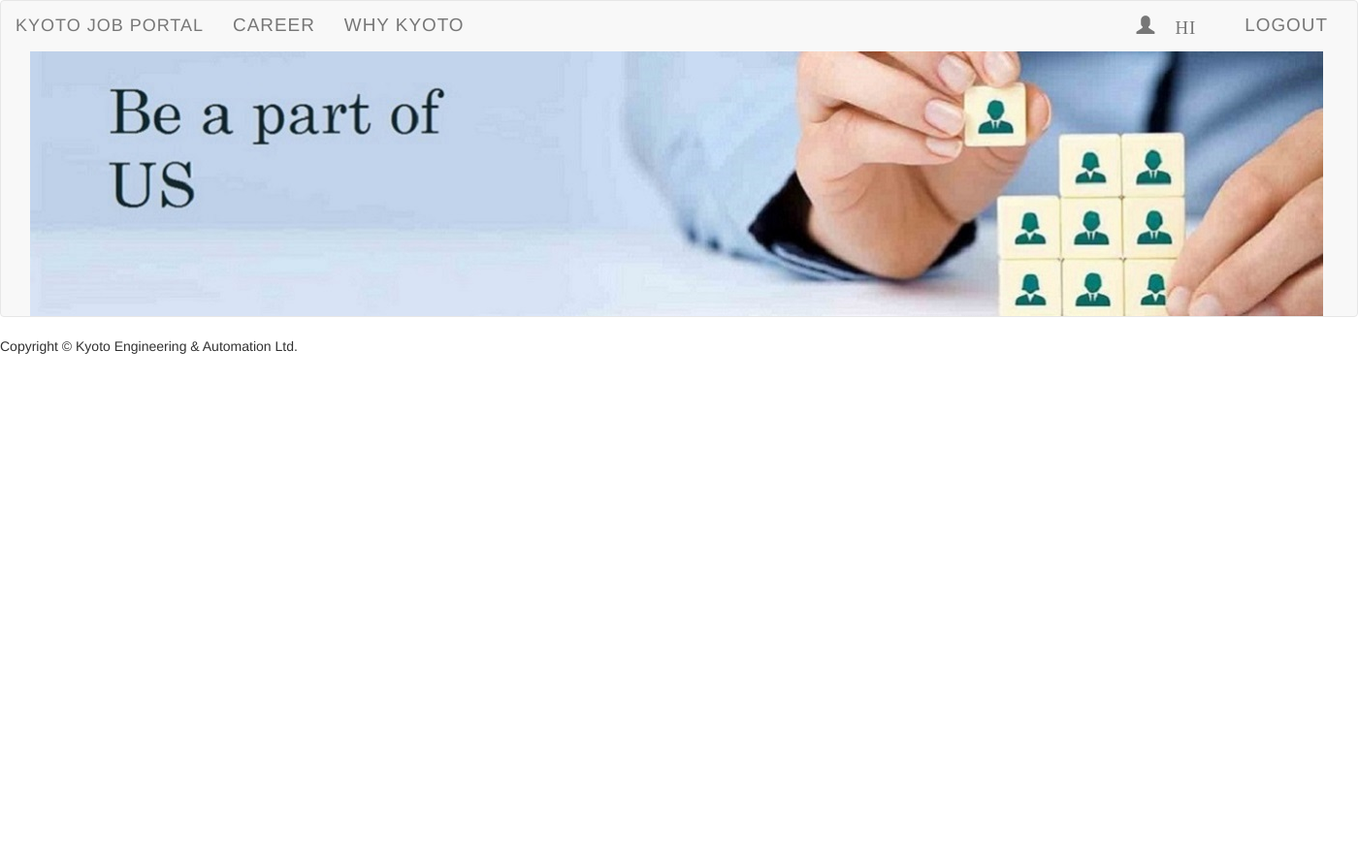
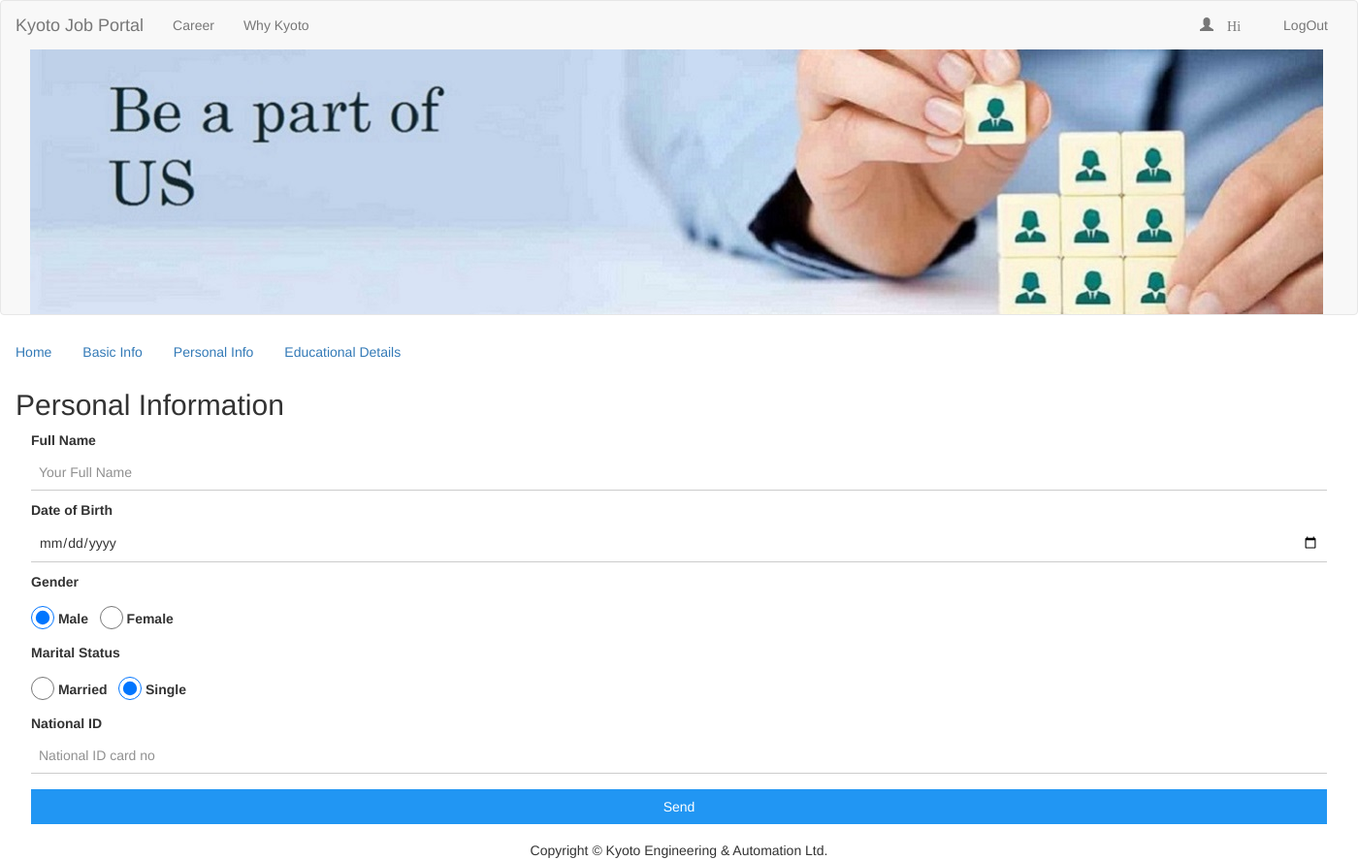
Before and after one commit to Kyoto-Engineering/recruitment, a PHP site: page /LoginRegistrationForm/personalInfo.php in a window 1400 px wide. Shown: the whole page at 97% size. Before the commit the page ends 365 px from the top, so only its background shows below. Run offline with PHP 8.4, Linux system fonts and the light colour scheme; some libraries are stand-ins or nearby versions.

Commit message:
5 files mofidied, header, footer, index,personalinfo

```diff
--- a/LoginRegistrationForm/css/body.css
+++ b/LoginRegistrationForm/css/body.css
@@ -1,23 +1,3 @@
-
-
-.education{
-	background-color: #cccccc;
-	border: 1px solid white;
-	width: 60%;
-	color:#000;
-
-}
-.tab1{
-	margin: 0 auto;
-	color:#fff;
-}
-
-.signin{
-	float: right;
-	background-color: green;
-	color: #000;
-}
-
 footer{
     text-align: center;
 }
--- a/LoginRegistrationForm/inc/footer.php
+++ b/LoginRegistrationForm/inc/footer.php
@@ -4,7 +4,7 @@
     <!-- Include all compiled plugins (below), or include individual files as needed -->
     <script src="js/bootstrap.min.js"></script>
 
-    <footer>
+    <footer style="text-align:center">
          Copyright &copy; Kyoto Engineering &amp; Automation Ltd.
     </footer>
   </body>
--- a/LoginRegistrationForm/inc/header.php
+++ b/LoginRegistrationForm/inc/header.php
@@ -19,12 +19,12 @@
     <title>Kyoto Recruitment System</title>
 
       <link rel="stylesheet" href="https://www.w3schools.com/w3css/4/w3.css">
-
+      <link rel="stylesheet" href="../css/body.css">
     <!-- Bootstrap -->
     <link rel="stylesheet" href="https://maxcdn.bootstrapcdn.com/bootstrap/3.3.7/css/bootstrap.min.css">
     <link href="css/bootstrap.min.css" rel="stylesheet">
 
-      <link rel="stylesheet" href="../../assets/css/slider_recruitment.css">
+
 
       <script src="https://ajax.googleapis.com/ajax/libs/jquery/3.2.1/jquery.min.js"></script>
 
--- a/LoginRegistrationForm/personalInfo.php
+++ b/LoginRegistrationForm/personalInfo.php
@@ -9,12 +9,51 @@
 
 ?>
 
+        <div class="w3-bar">
+            <a href="index.php" class="w3-bar-item"> Home </a>
+            <a href="basicinfo.php" class="w3-bar-item"> Basic Info</a>
+            <a href="personalInfo.php" class="w3-bar-item"> Personal Info </a>
+            <a href="cv.php" class="w3-bar-item"> Educational Details </a>
+        </div>
 
+        <div class="w3-container">
+            <h2> Personal Information </h2>
+            <form class="w3-container">
+                <p>
+                    <label>Full Name</label>
+                    <input class="w3-input" type="text" placeholder="Your Full Name" required>
+                </p>
+                <p>
+                    <label> Date of Birth </label>
+                    <input class="w3-input" type="date" placeholder="Your Birthdate" required>
+                </p>
+                <p>
+                    <label> <b> Gender </b> </label> <br>
+                    <input class="w3-radio" type="radio" name="gender" value="male" checked>
+                    <label>Male</label>
+                    &nbsp;
+                    <input class="w3-radio" type="radio" name="gender" value="female">
+                    <label>Female</label>
+                </p>
 
+                <p>
+                    <label> <b> Marital Status </b> </label> <br>
+                    <input class="w3-radio" type="radio" name="maritalStatus" value="married">
+                    <label>Married</label>
+                    &nbsp;
+                    <input class="w3-radio" type="radio" name="maritalStatus" value="single" checked>
+                    <label>Single</label>
+                </p>
 
-
-
-
+                <p>
+                    <label> National ID </label>
+                    <input class="w3-input" type="number" required placeholder="National ID card no">
+                </p>
+                <p>
+                    <button class="w3-button w3-block w3-section w3-blue w3-ripple w3-padding">Send</button>
+                </p>
+            </form>
+        </div>
 
 
 
```
Also changed, not shown: LoginRegistrationForm/index.php (+12 -3 lines).
